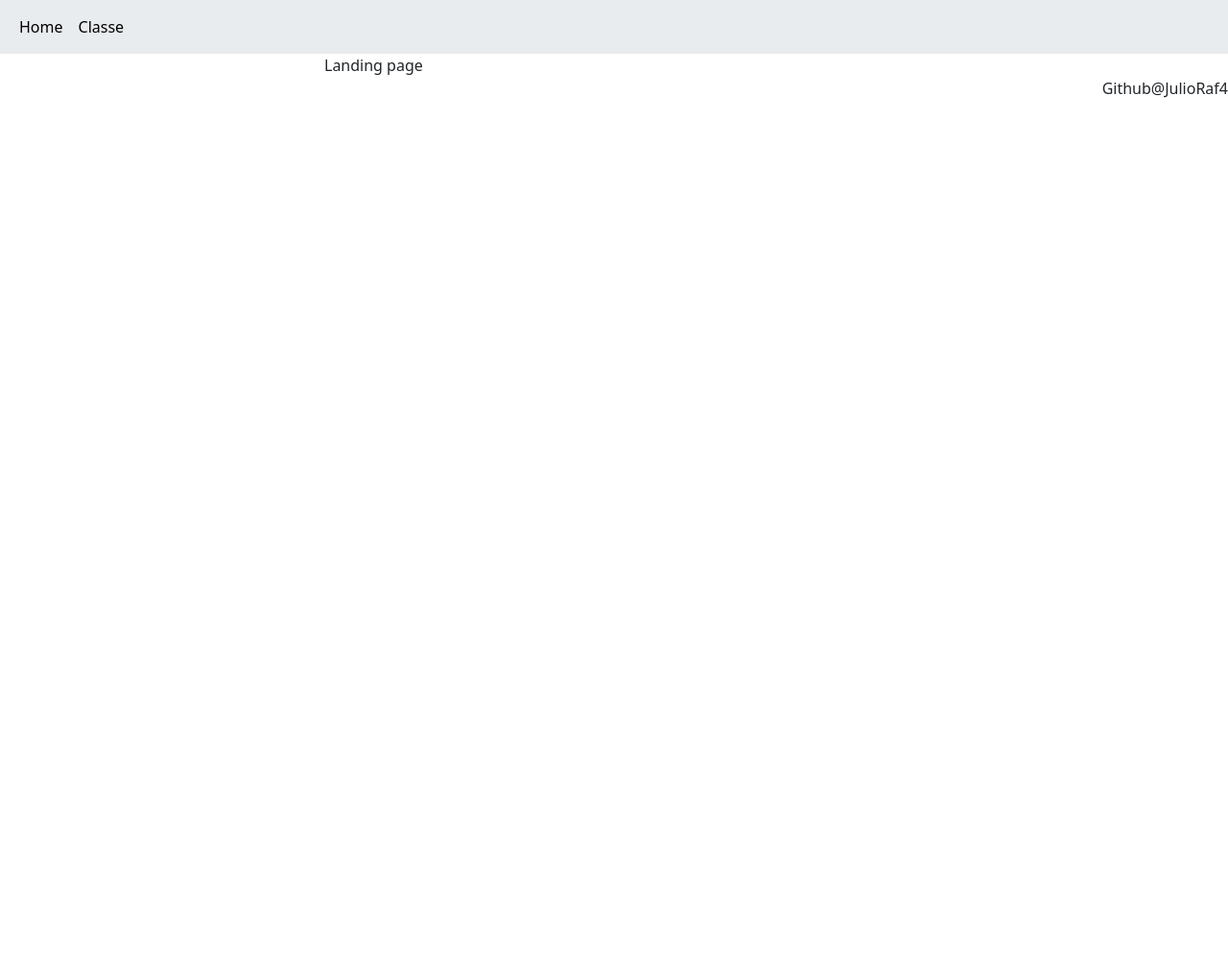
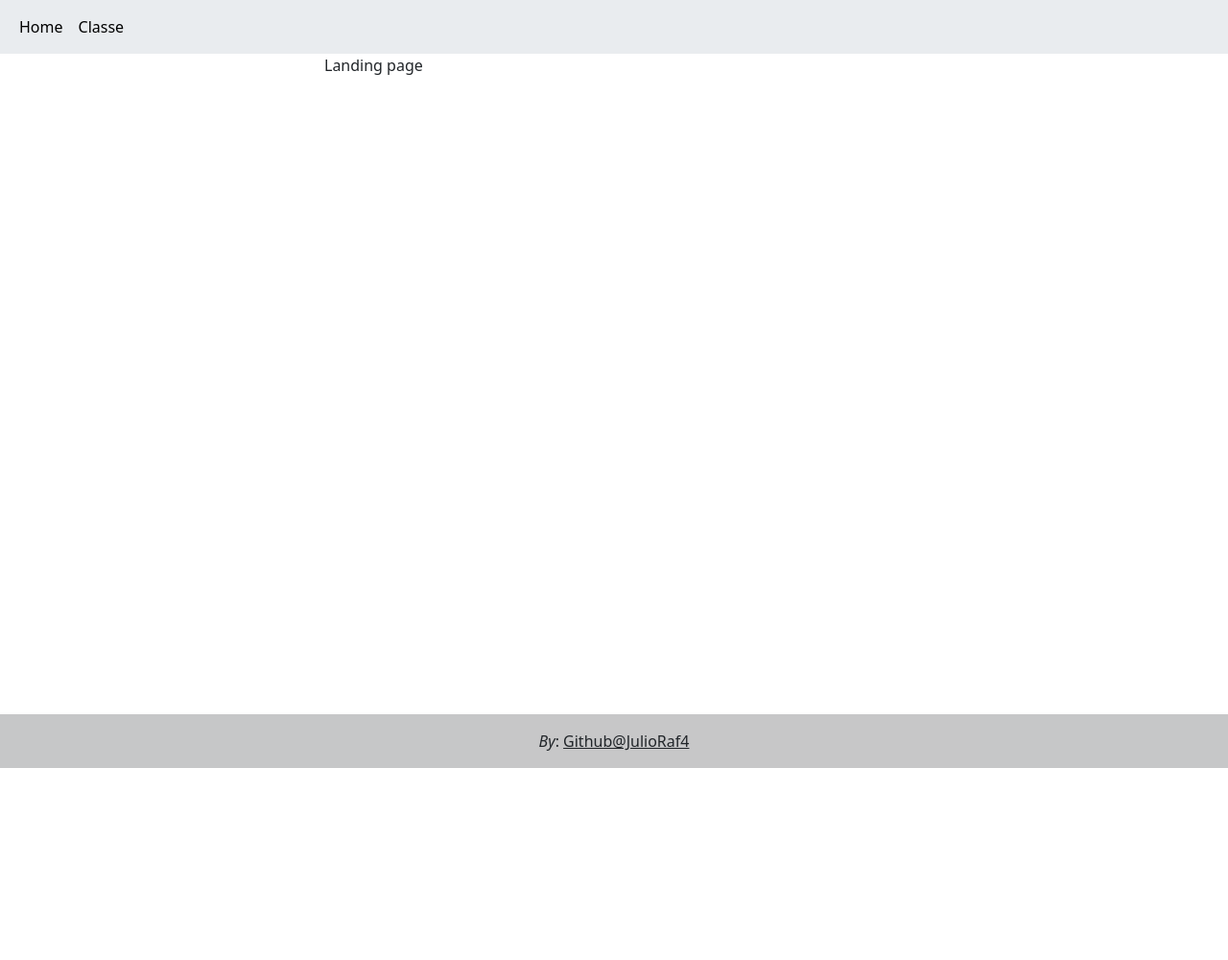
Before and after one commit to JulioRaf4/django-crud, a Django app: page / in a window 1280 px wide. Shown: the whole page at 96% size. Before the commit the page ends 102 px from the top, so only its background shows below. Run offline with Django 4.2, Linux system fonts and the light colour scheme.

Commit message:
Footer update

```diff
--- a/crudapp/templates/base.html
+++ b/crudapp/templates/base.html
@@ -16,12 +16,17 @@
   </head>
 
   <body>
+    <!-- Scripts -->
     <script
       src="https://cdn.jsdelivr.net/npm/bootstrap@5.3.0-alpha1/dist/js/bootstrap.bundle.min.js"
       integrity="sha384-w76AqPfDkMBDXo30jS1Sgez6pr3x5MlQ1ZAGC+nuZB+EYdgRZgiwxhTBTkF7CXvN"
       crossorigin="anonymous"
     ></script>
 
+    <!-- Main div -->
+
+    <div class="main" style="height: 1000px">
+      <!-- NavBar -->
       <nav class="navbar navbar-expand-sm bg-body-secondary navbar-light">
         <div class="container-fluid">
           <ul class="navbar-nav">
@@ -34,11 +39,24 @@
           </ul>
         </div>
       </nav>
-    {% block contents %}
+      <!-- Block contents -->
+      {% block contents %} {% endblock %}
+
+      <!-- Footer -->
+      {% block footer %}
+      <footer class="bg-light text-center text-lg-start fixed-bottom">
+        <!-- Copyright -->
+        <div
+          class="text-center p-3"
+          style="background-color: rgba(0, 0, 0, 0.2)"
+        >
+          <i>By</i>:
+          <a class="text-dark" href="https://github.com/JulioRaf4"
+            >Github@JulioRaf4</a
+          >
+        </div>
+      </footer>
       {% endblock %}
-
-    {% block footer %}
-    <footer class="modal-footer">Github@JulioRaf4</footer>
-    {% endblock %}
+    </div>
   </body>
 </html>
--- a/crudapp/views.py
+++ b/crudapp/views.py
@@ -19,10 +19,12 @@ def salvar(request):
     vemail = request.POST.get("email")
     vdate = request.POST.get("bornDate")
     vcpf = request.POST.get("cpf")
-    Pessoa.objects.create(name=vname, email=vemail, bornDate=vdate, cpf=vcpf)
-    pessoas = Pessoa.objects.all()
-    return render(request, "home.html", {'pessoas': pessoas})
-
+    if vname and vemail and vdate and vcpf:
+        Pessoa.objects.create(name=vname, email=vemail, bornDate=vdate, cpf=vcpf)
+        pessoas = Pessoa.objects.all()
+        return render(request, "home.html", {'pessoas': pessoas})
+    else:
+        return redirect(home)
 
 def edit(request, id):
     pessoa = Pessoa.objects.get(id=id)
```
Also changed, not shown: 1 other file. Lines whose indentation alone changed are shown as unchanged.
